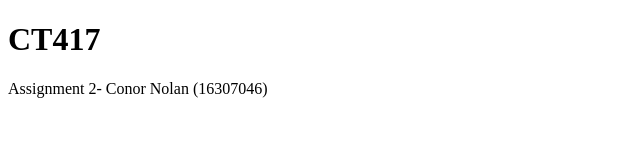
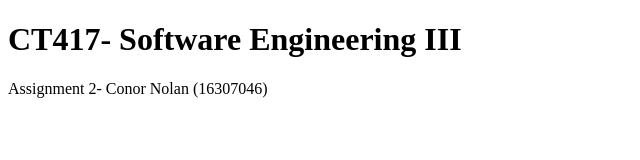
Before and after one commit to conornolan998/gitWalkthrough, a plain HTML site: page index.html in a window 1280 px wide. Shown: the whole page, without its empty margins (0-640 px from the left). Drawn offline with Linux system fonts and the light colour scheme.

Commit message:
updated index.html

```diff
--- a/index.html
+++ b/index.html
@@ -2,7 +2,7 @@
 <html>
 <body>
 
-<h1>CT417</h1>
+<h1>CT417- Software Engineering III</h1>
 <p> Assignment 2- Conor Nolan (16307046)</p>
 
 </body>
```
